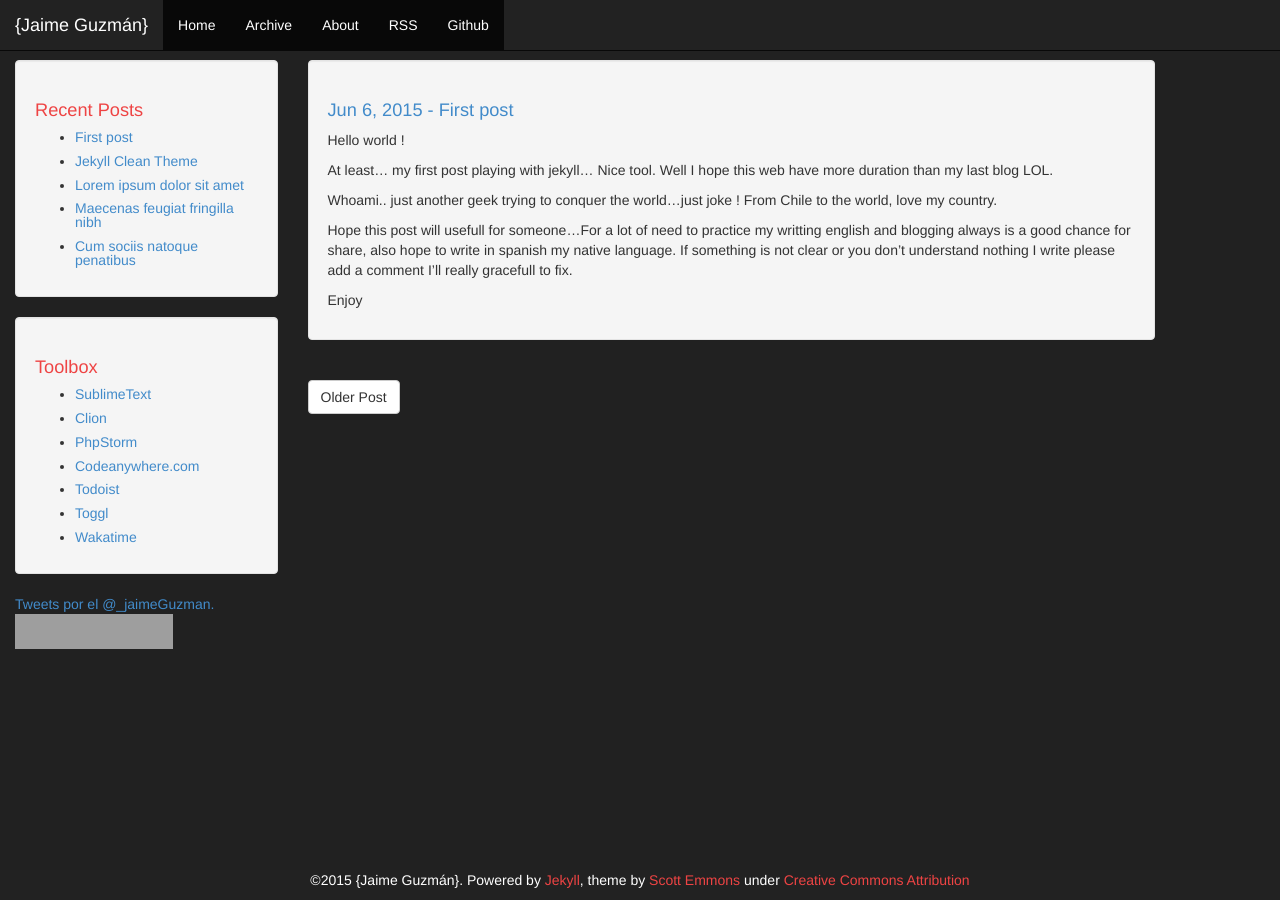
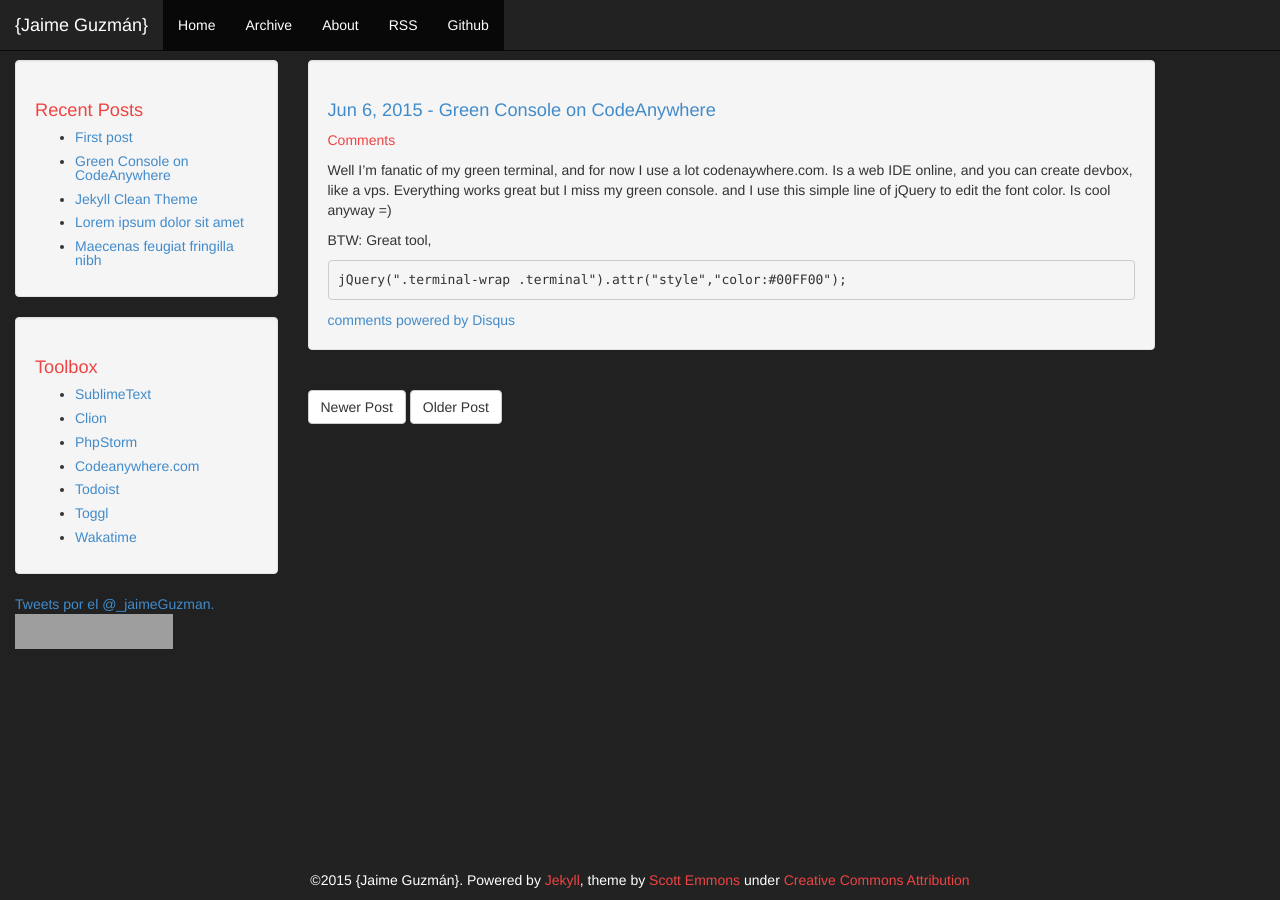
Before and after one commit to jaimeguzman/jaimeguzman.github.io, a Jekyll site: the page built from _posts/2015-06-08-first-post-at-least.md, in a window 1280 px wide. Built offline with Jekyll 4.4.1, drawn with Linux system fonts in a browser that asks for light colours; Markdown is read by kramdown in place of the engine named in the settings; comment, search, counter and statistics services are not loaded; grey boxes are pictures that could not be loaded.

Commit message:
little-hack-to-codeanywhere - green console

````diff
--- a/_posts/2015-06-08-first-post-at-least.md
+++ b/_posts/2015-06-08-first-post-at-least.md
@@ -1,18 +1,17 @@
 ---
 layout: post
-title: "First post"
+title: "Green Console on CodeAnywhere"
 date: 2015-06-06 16:25:06 -0700
-comments: false
+comments: true
 ---
 
-Hello world !
+Well I'm fanatic of my green terminal, and for now I use a lot codenaywhere.com.
+Is a web IDE online, and you can create devbox, like a vps. Everything works great
+but I miss my green console. and I use this simple line of jQuery to edit the font color.
+Is cool anyway =)
 
-At least... my first post playing with jekyll... Nice tool.
-Well I hope this web have more duration than my last blog LOL.
+BTW: Great tool,
 
-Whoami.. just another geek trying to conquer the world...just joke ! From Chile to the world, love my country.
-
-Hope this post will usefull for someone...For a lot of need to practice my writting english and blogging always is a good chance for share, also hope to write in spanish my native language. If something is not clear or you don't understand nothing I write please add a comment I'll really gracefull to fix.
-
-
-Enjoy
+```javascript
+jQuery(".terminal-wrap .terminal").attr("style","color:#00FF00");
+```
````
Also changed, not shown: _posts/2015-06-1-little-hack-to-codeanywhere.md (added, +18 -0 lines).
